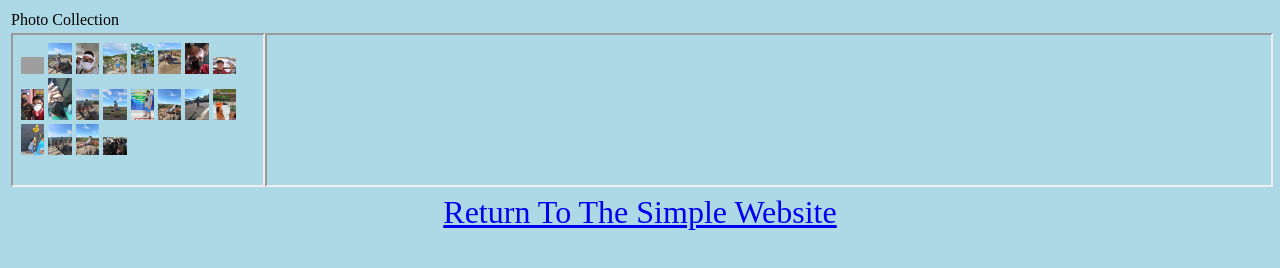
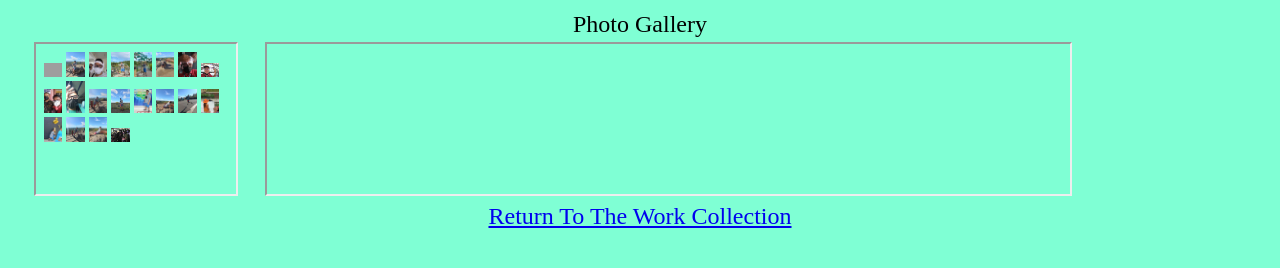
Before and after one commit to Wal-Were/phtoa6col, a plain HTML site: page index.html in a window 1280 px wide. Drawn offline with Linux system fonts and the light colour scheme.

Commit message:
index.html

```diff
--- a/index.html
+++ b/index.html
@@ -11,21 +11,29 @@
         }
         td:first-child {
             width: 20%;
+            text-align: center;
         }
         iframe {
-            width: 100%;
-            height: 100%;
+            width: 80%;
+            height: 80%;
         }
-	body {
-    	    background-color: lightblue;
-	}
+        .gallery-title {
+            font-size: 24px;
+        }
+        body {
+            background-color: aquamarine;
+        }
+    </style>
+</head>
+<body>
+    <table>
 
     </style>
 </head>
 <body>
     <table>
         <tr>
-            <td colspan="2">Photo Collection</td>
+            <td colspan="2" class="gallery-title">Photo Gallery</td>
         </tr>
         <tr>
             <td><iframe src="photos.html" scrolling="no"></iframe></td>
@@ -34,7 +42,8 @@
     </table>
 
     <div style="text-align:center;">
-	<a href="https://conctlectst.pages.dev/" style="font-size: 200%;">Return To The Simple Website</a>
-</div>
+        <a href="https://conctlectst.pages.dev/" style="font-size: 150%;">Return To The Work Collection</a>
+    </div>
+
 </body>
 </html>
```
